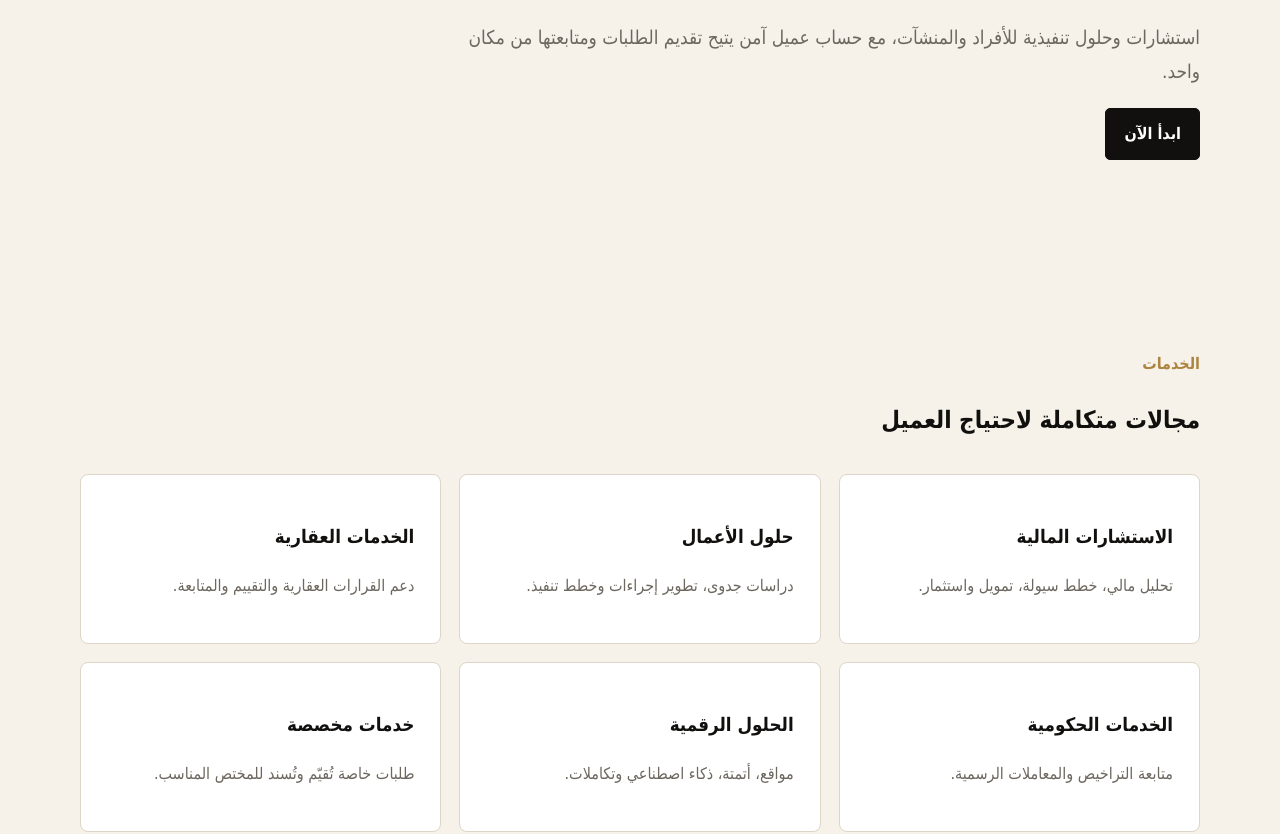
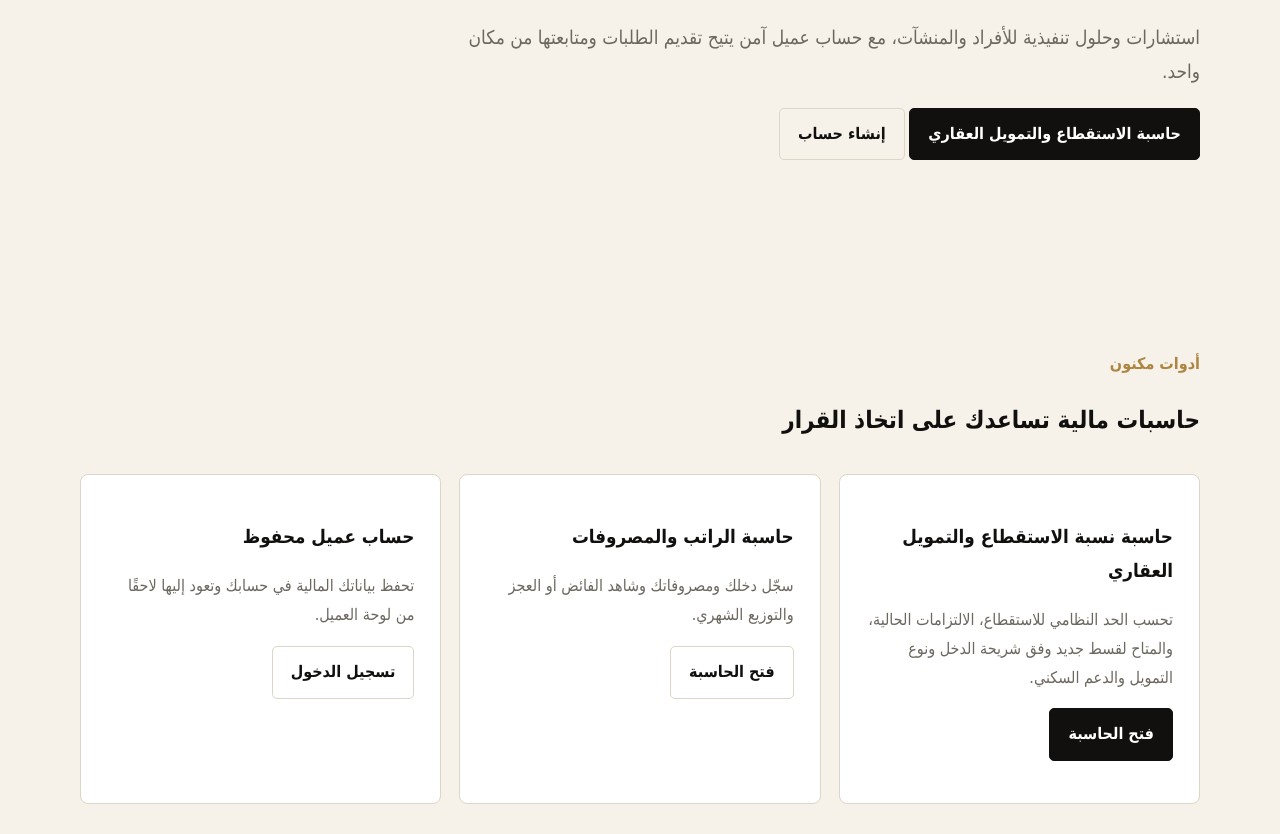
Before and after one commit to alunzy4-dotcom/Mknoncon-, a Next.js app in the folder v2/: page / in a window 1280 px wide. Shown: the part 407-1241 px from the top of the page. Built offline with nearby package versions, Linux system fonts and the light colour scheme.

Commit message:
Surface calculators on homepage

```diff
--- a/v2/app/page.tsx
+++ b/v2/app/page.tsx
@@ -10,7 +10,8 @@ export default function Home() {
             <small>لخدمات الأعمال</small>
           </Link>
           <div className="links">
-            <Link href="#services">الخدمات</Link>
+            <Link href="#services">الخدمات</Link>{" "}
+            <Link href="#tools">الأدوات</Link>
           </div>
           <div>
             <Link className="btn alt" href="/login">تسجيل الدخول</Link>{" "}
@@ -28,8 +29,33 @@ export default function Home() {
               استشارات وحلول تنفيذية للأفراد والمنشآت، مع حساب عميل آمن يتيح تقديم الطلبات ومتابعتها من مكان واحد.
             </p>
             <p>
-              <Link className="btn" href="/login?mode=signup">ابدأ الآن</Link>
+              <Link className="btn" href="/dashboard/mortgage">حاسبة الاستقطاع والتمويل العقاري</Link>{" "}
+              <Link className="btn alt" href="/login?mode=signup">إنشاء حساب</Link>
             </p>
+          </div>
+        </section>
+
+        <section className="section" id="tools">
+          <div className="container">
+            <p className="eyebrow">أدوات مكنون</p>
+            <h2>حاسبات مالية تساعدك على اتخاذ القرار</h2>
+            <div className="grid cards">
+              <article className="card">
+                <h3>حاسبة نسبة الاستقطاع والتمويل العقاري</h3>
+                <p className="muted">تحسب الحد النظامي للاستقطاع، الالتزامات الحالية، والمتاح لقسط جديد وفق شريحة الدخل ونوع التمويل والدعم السكني.</p>
+                <p><Link className="btn" href="/dashboard/mortgage">فتح الحاسبة</Link></p>
+              </article>
+              <article className="card">
+                <h3>حاسبة الراتب والمصروفات</h3>
+                <p className="muted">سجّل دخلك ومصروفاتك وشاهد الفائض أو العجز والتوزيع الشهري.</p>
+                <p><Link className="btn alt" href="/dashboard/finance">فتح الحاسبة</Link></p>
+              </article>
+              <article className="card">
+                <h3>حساب عميل محفوظ</h3>
+                <p className="muted">تحفظ بياناتك المالية في حسابك وتعود إليها لاحقًا من لوحة العميل.</p>
+                <p><Link className="btn alt" href="/login">تسجيل الدخول</Link></p>
+              </article>
+            </div>
           </div>
         </section>
 
```
